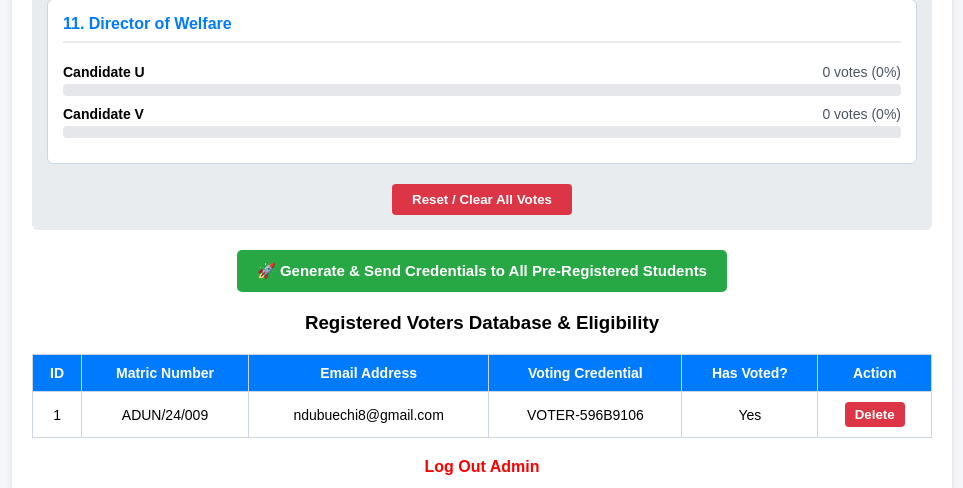
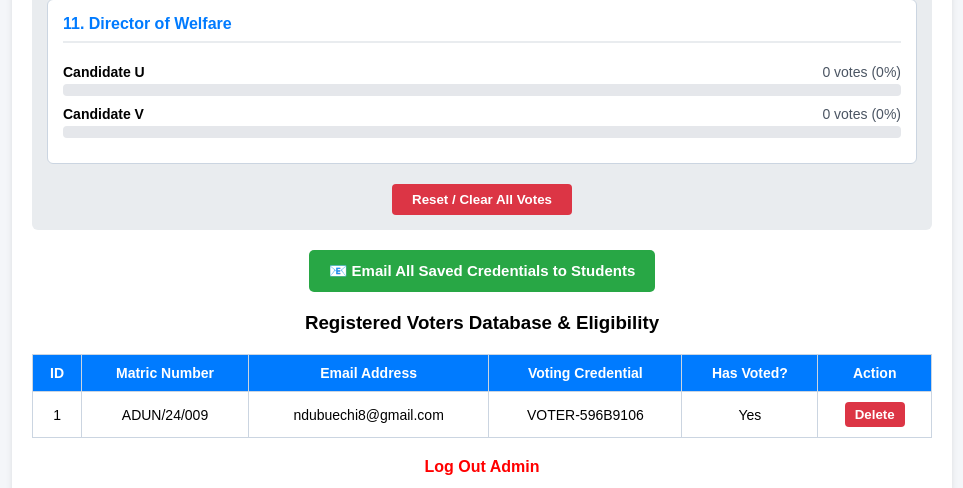
Before and after one commit to EMMANUEL-WEB-APP/ELECO-APP, a Flask app: page /admin in a window 1280 px wide. Shown: the part 2066-2554 px from the top of the page, without its empty margins (158-1121 px from the left). Run offline with Flask 3, Linux system fonts and the light colour scheme; the visitor is signed in with stand-in values (Sample User, id 1).

Commit message:
Save credentials on registration and email existing saved codes from admin panel on click

```diff
--- a/app.py
+++ b/app.py
@@ -35,7 +35,7 @@ class RegisteredVoter(db.Model):
     id = db.Column(db.Integer, primary_key=True)
     matric_no = db.Column(db.String(50), unique=True, nullable=False)
     email = db.Column(db.String(100), nullable=False)
-    voter_credential = db.Column(db.String(50), unique=True, nullable=True) # Nullable until admin sends it
+    voter_credential = db.Column(db.String(50), unique=True, nullable=True)
     has_voted = db.Column(db.Boolean, default=False)
 
 class VoteRecord(db.Model):
@@ -102,14 +102,10 @@ def clear_votes():
         return redirect(url_for('admin_login'))
 
     try:
-        # Delete all vote records from the ballot box
         VoteRecord.query.delete()
-
-        # Safely reset 'has_voted' status for each registered voter
         voters = RegisteredVoter.query.all()
         for v in voters:
             v.has_voted = False
-
         db.session.commit()
     except Exception as e:
         db.session.rollback()
@@ -132,23 +128,18 @@ def send_credentials():
     if not session.get('admin_logged_in'):
         return redirect(url_for('admin_login'))
 
-    # Find all voters who haven't been assigned a credential yet
-    unprocessed_voters = RegisteredVoter.query.filter(
-        (RegisteredVoter.voter_credential == None) | (RegisteredVoter.voter_credential == '')
-    ).all()
+    # Grab all registered voters and email the credentials already saved in the table
+    voters = RegisteredVoter.query.all()
 
-    for voter in unprocessed_voters:
-        credential = "VOTER-" + str(uuid.uuid4())[:8].upper()
-        voter.voter_credential = credential
-        db.session.commit()
-
-        try:
-            msg = Message("Your ELECO Voting Credential", sender=app.config['MAIL_USERNAME'], recipients=[voter.email])
-            msg.body = f"Hello {voter.matric_no},\n\nYour secret voting credential for the election is: {credential}\n\nPlease keep this safe and do not share it with anyone."
-            thread = threading.Thread(target=send_async_email, args=(app, msg))
-            thread.start()
-        except Exception as e:
-            print(f"Failed to email {voter.email}: {e}")
+    for voter in voters:
+        if voter.voter_credential and voter.email:
+            try:
+                msg = Message("Your ELECO Voting Credential", sender=app.config['MAIL_USERNAME'], recipients=[voter.email])
+                msg.body = f"Hello {voter.matric_no},\n\nYour secret voting credential for the election is: {voter.voter_credential}\n\nPlease keep this safe and do not share it with anyone."
+                thread = threading.Thread(target=send_async_email, args=(app, msg))
+                thread.start()
+            except Exception as e:
+                print(f"Failed to email {voter.email}: {e}")
 
     return redirect(url_for('admin_panel'))
 
@@ -172,16 +163,18 @@ def register():
     if existing_voter:
         return f"<h3>❌ Error: Matric Number {matric_no_input} is already registered!</h3><br><a href='/'>Go Back</a>"
 
-    # Save details to database WITHOUT generating a credential yet
+    # Generate credential immediately and save it to the admin table, without emailing yet
+    credential = "VOTER-" + str(uuid.uuid4())[:8].upper()
+
     new_voter = RegisteredVoter(
         matric_no=matric_no_input,
         email=email_input,
-        voter_credential=None
+        voter_credential=credential
     )
     db.session.add(new_voter)
     db.session.commit()
 
-    return "<h3>✅ Pre-registration Successful! Your details have been saved. The administrator will send your unique voting credential to your email shortly.</h3><br><a href='/'>Go Home</a>"
+    return "<h3>✅ Registration Successful! Your voting credential has been generated and stored. The administrator will email it to you shortly.</h3><br><a href='/'>Go Home</a>"
 
 @app.route('/vote', methods=['GET', 'POST'])
 def vote_login():
--- a/templates/admin.html
+++ b/templates/admin.html
@@ -54,8 +54,8 @@
         </div>
 
         <form action="/admin/send-credentials" method="POST" style="margin-bottom: 20px; text-align: center;">
-            <button type="submit" style="background-color: #28a745; color: white; padding: 12px 20px; border: none; border-radius: 5px; cursor: pointer; font-size: 15px; font-weight: bold;">
-                🚀 Generate & Send Credentials to All Pre-Registered Students
+            <button type="submit" style="background-color: #28a745; color: white; padding: 12px 20px; border: none; border-radius: 5px; cursor: pointer; font-size: 15px; font-weight: bold;" onclick="return confirm('Are you sure you want to email all saved credentials to the students?');">
+                📧 Email All Saved Credentials to Students
             </button>
         </form>
 
```
